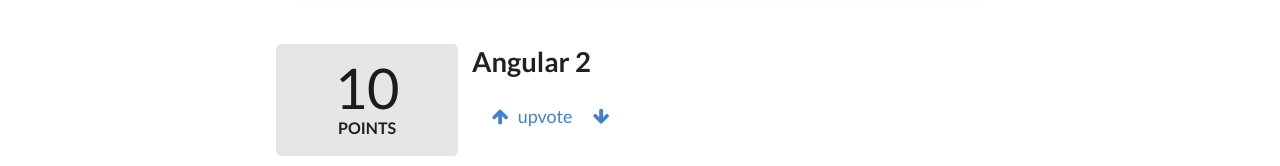
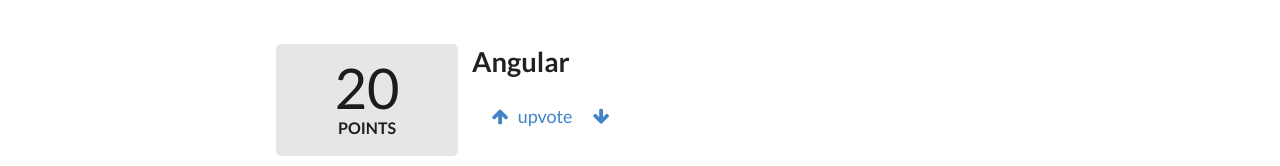
Before and after one commit to eathom91/angular-reddit, an Angular app: page / in a window 1280 px wide. Shown: the part 389-555 px from the top of the page. Built offline with nearby package versions, Linux system fonts and the light colour scheme.

Commit message:
Added article model, refactored

```diff
--- a/src/app/article/article.component.html
+++ b/src/app/article/article.component.html
@@ -1,7 +1,7 @@
 <div class="four wide column center aligned votes">
   <div class="ui statistic">
     <div class="value">
-      {{votes}}
+      {{article.votes}}
     </div>
     <div class="label">
       Points
@@ -9,8 +9,8 @@
   </div>
 </div>
 <div class="twelve wide column">
-  <a class="ui large header" href="{{link}}">
-    {{title}}
+  <a class="ui large header" href="{{article.link}}">
+    {{article.title}}
   </a>
   <ul class="ui big horizontal list voters">
     <li class="item">
--- a/src/app/article/article.component.ts
+++ b/src/app/article/article.component.ts
@@ -1,4 +1,5 @@
 import {Component, HostBinding, OnInit} from '@angular/core';
+import {Article} from "./article.model";
 
 @Component({
   selector: 'app-article',
@@ -7,23 +8,23 @@
 })
 export class ArticleComponent implements OnInit {
   @HostBinding('attr.class') cssClass = 'row';
-  votes: number;
-  title: string;
-  link: string;
+  article: Article;
 
   constructor() {
-    this.title = 'Angular 2';
-    this.link = 'https://angular.io';
-    this.votes = 10;
+    this.article = new Article(
+      'Angular',
+      'https://angular.io',
+      20
+    );
   }
 
   voteUp(): boolean {
-    this.votes += 1;
+    this.article.voteUp();
     return false;
   }
 
-  voteDown(): boolean{
-    this.votes -= 1;
+  voteDown(): boolean {
+    this.article.voteDown();
     return false;
   }
 
--- /dev/null
+++ b/src/app/article/article.model.ts
@@ -0,0 +1,19 @@
+export class Article {
+  title: string;
+  link: string;
+  votes: number;
+
+  constructor(title: string, link: string, votes?: number){
+    this.title = title;
+    this.link = link;
+    this.votes = votes || 0;
+  }
+
+  voteUp(){
+    this.votes += 1;
+  }
+
+  voteDown(){
+    this.votes -= 1;
+  }
+}
```
